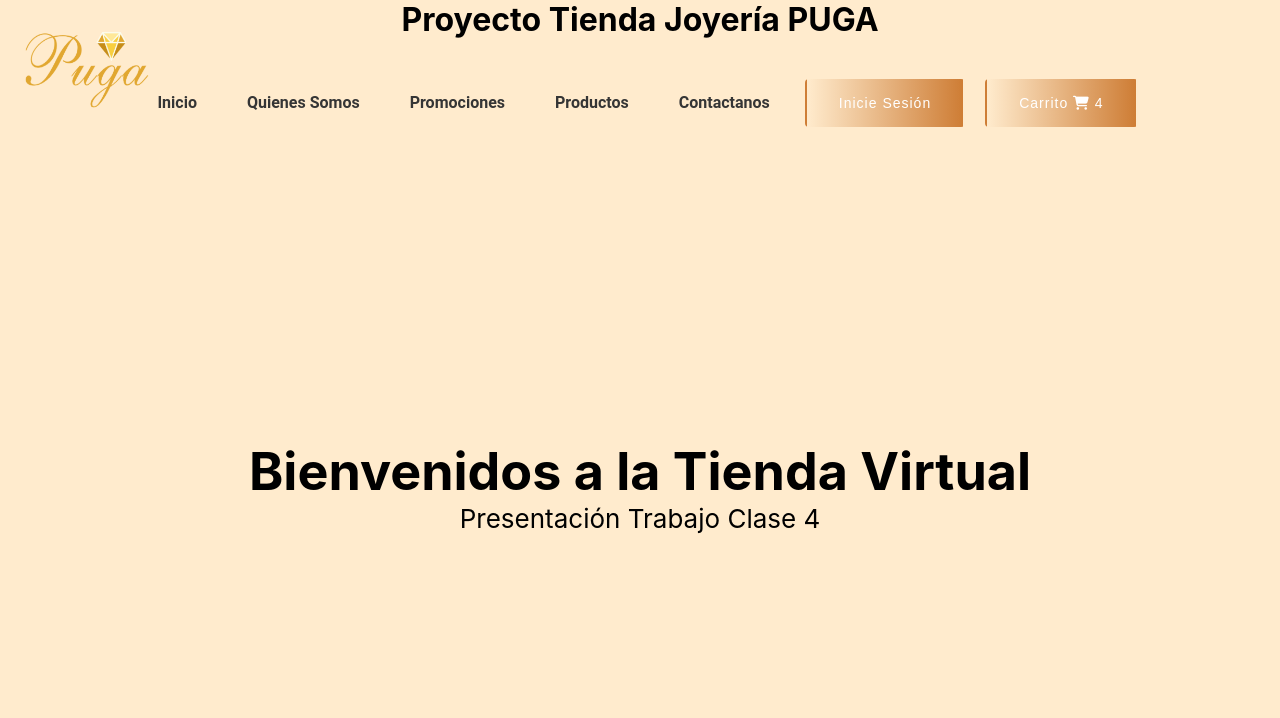
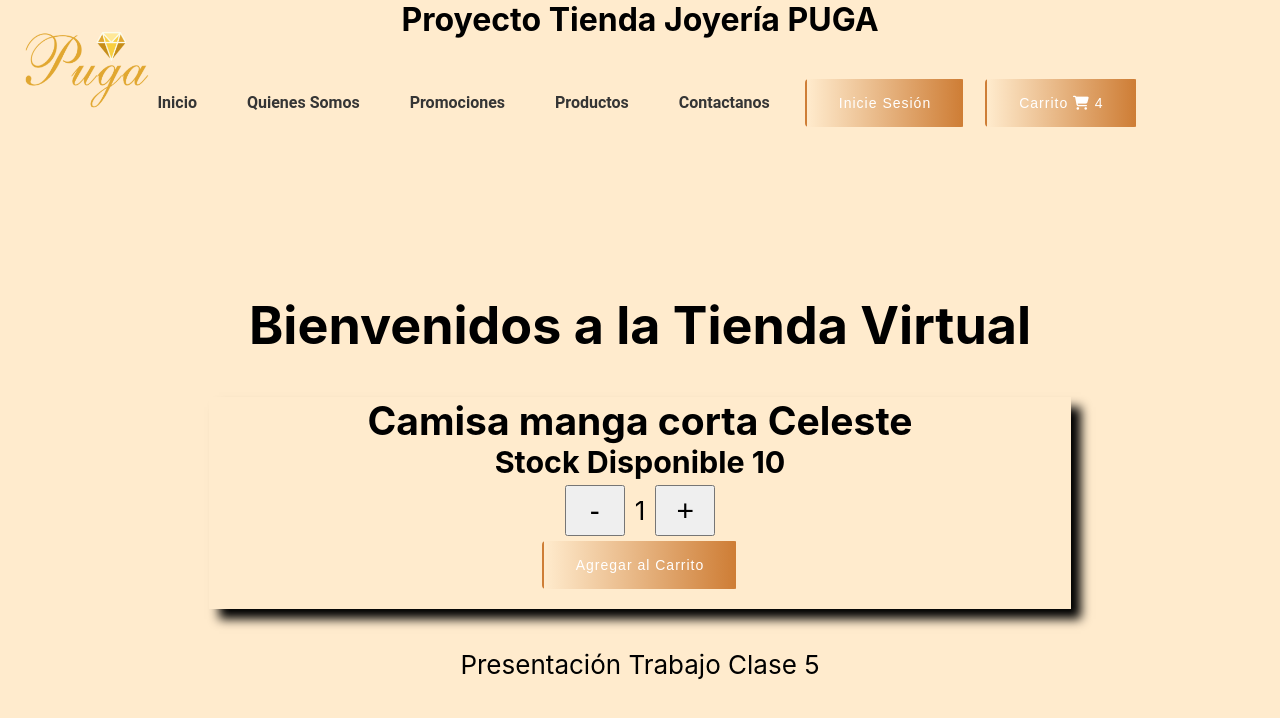
Before and after one commit to CharlyCoderHouse/Joyeria-DiBlasi-ReactJS, a React (Create React App) app: page / in a window 1280 px wide. Shown: the top 718 px of the page. Built offline with nearby package versions, Linux system fonts and the light colour scheme.

Commit message:
Presentacion desafio clase 5

```diff
--- a/src/App.css
+++ b/src/App.css
@@ -133,3 +133,36 @@ li {
     /* Cubic-bezier = Es la curva de tiempo que usan todas las transiciones CSS */ }
   .botones:active {
     transform: translateY(3px); }
+
+/* Estilo Botonera Clase 4 Spinner*/
+.botonera {
+  width: 60px;
+  text-align: center;
+  font-size: 30px;
+  /* letter-spacing: 10px; */
+  /* border-color: transparent;
+  background: none; */
+}
+
+.spinner{
+  display: inline-flex;
+  padding: 5px;
+}
+
+.card {
+  display: flex;
+  flex-direction: column;
+  align-items: center;
+  justify-content: space-between;
+  box-shadow: 10px 10px 10px;
+  padding-bottom: 20px;
+}
+
+.texto {
+  padding: 40px;
+}
+
+.texto1 {
+  padding: 5px;
+  margin: 5px;
+}
--- a/src/App.js
+++ b/src/App.js
@@ -3,13 +3,14 @@ import NavBar from './components/navBar.js'
 import ItemListContainer from './components/Greeting/Greeting'
 
 function App() {
+  const stock = 10
   return (
     <div className="App">
       <NavBar/>
       <header className="App-header">
-        <ItemListContainer Saludo="Bienvenidos a la Tienda Virtual" />
-        <p>
-          Presentación Trabajo Clase 4
+        <ItemListContainer Saludo="Bienvenidos a la Tienda Virtual" stock={stock}/>
+        <p className='texto'>
+          Presentación Trabajo Clase 5
         </p>
 
       </header>
--- a/src/components/Greeting/Greeting.js
+++ b/src/components/Greeting/Greeting.js
@@ -1,6 +1,17 @@
+import ItemCount from "../ItemCount/ItemCount";
 
-const Greeting = ({Saludo}) => {
-  return <h1>{Saludo}</h1>;
+const Greeting = ({Saludo, stock}) => {
+  return (
+      <div>
+        <h1 className="texto">{Saludo}</h1>
+        <div className="card">
+          <h2>Camisa manga corta Celeste</h2>
+          <h3>Stock Disponible {stock} </h3>
+          <ItemCount stock={stock} />
+          <button className="botones">Agregar al Carrito</button>
+        </div>
+      </div>
+  );
 }
 
 export default Greeting
--- /dev/null
+++ b/src/components/ItemCount/ItemCount.js
@@ -0,0 +1,25 @@
+import { useState } from 'react';
+
+const ItemCount = ({stock}) => {
+
+    const [initialItem, setInitialItem] = useState(1);
+
+    const sumar = () => {
+        initialItem < stock ? setInitialItem(initialItem + 1) : alert('Se alcanzo el maximo')
+    };
+
+    const restar = () => {
+        initialItem > 0 ? setInitialItem(initialItem - 1) : alert('No se pueden introducir valores negativos')
+    };
+
+    return (
+
+        <div className="spinner">
+            <button onClick={restar} className="botonera">-</button>
+            <div className='texto1'> {initialItem} </div>
+            <button onClick={sumar} className="botonera">+</button>
+        </div>
+    )
+}
+
+export default ItemCount
```
